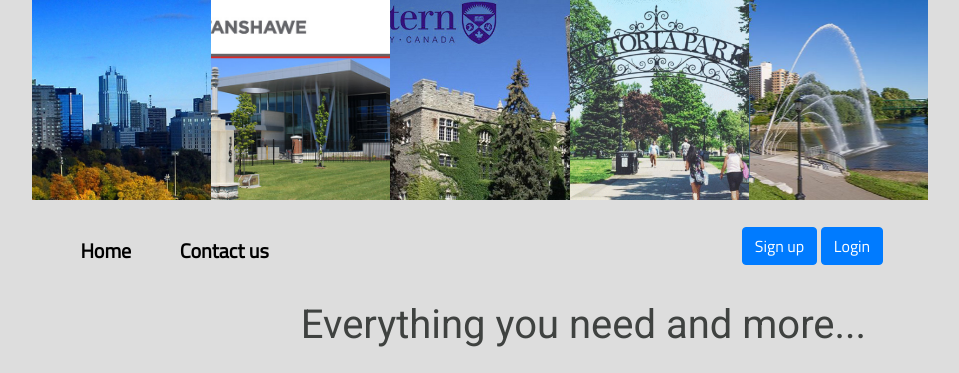
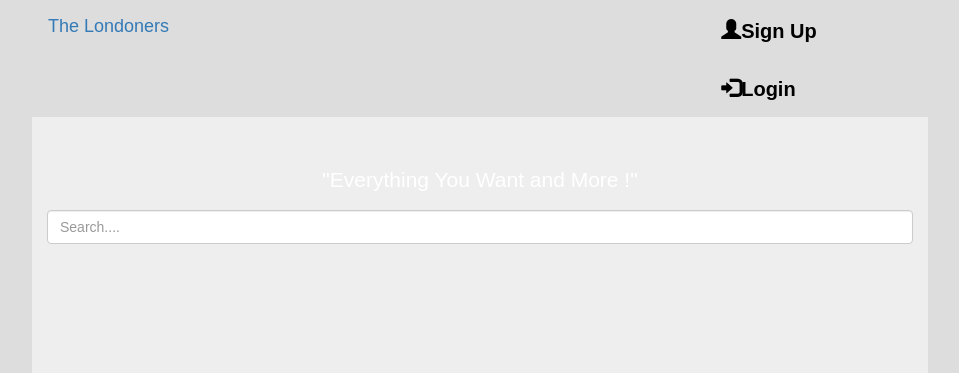
Before and after one commit to milanbhakta/Londoners-Forum, a PHP site: page /app/ in a window 1280 px wide. Shown: the top 373 px of the page, without its empty margins (96-1055 px from the left). Run offline with PHP 8.4, Linux system fonts and the light colour scheme; tables that the repository leaves empty hold one stand-in row (values such as "Sample post").

Commit message:
Chnages in the index file

```diff
--- a/index.php
+++ b/index.php
@@ -4,102 +4,102 @@
 <meta charset="utf-8">
 <meta name="viewport" content="width=device-width, initial-scale=1.0">
 <title>The londoners</title>
-<!--[if lt IE 9]>
-<script src="http://html5shiv.googlecode.com/svn/trunk/html5.js"></script>
-<![endif]-->
-<link rel="stylesheet" href="css/bootstrap.min.css">
-<link rel="stylesheet" type="text/css" href="index.css">
-<link href="https://fonts.googleapis.com/css?family=Roboto|Roboto+Condensed|Titillium+Web" rel="stylesheet">
+<meta charset="utf-8">
+  <meta name="viewport" content="width=device-width, initial-scale=1">
+   <!-- <link rel="stylesheet" href="css/bootstrap.min.css">
+    <script src="js/jquery.min.js"></script>
+    <script src="js/bootstrap.min.js"></script>-->
+    <link rel="stylesheet" href="https://maxcdn.bootstrapcdn.com/bootstrap/3.4.0/css/bootstrap.min.css">
+  <script src="js/jquery.min.js"></script>
+  <script src="js/bootstrap.min.js"></script>
+    <link rel = stylesheet href="index.css">
 </head>
 <body>
+<!--the first nav with login signup and logo-->
+<nav class ="navbar navbar-dark bg-dark" style="margin:0;">
+    <div class="navbar-header">
+      <a class="navbar-brand" href="#">The Londoners</a>
+    </div>
+    <div class="container-fluid">
+    <ul class="nav navbar-nav navbar-right">
 
-<div class="gallery-wrap">
-  <div  class="icons hover item-1"></div>
-  <div class="icons hover item-2"></div>
-  <div class="icons hover item-3"></div>
-  <div class="icons hover item-4"></div>
-  <div class="icons hover item-5"></div>
+            <li><a href = "register.php"><span class="glyphicon glyphicon-user"></span>Sign Up</a></li>
+            <li><a href="login.php"><span class="glyphicon glyphicon-log-in"></span>Login</a></li>
+
+    </ul>
+  </div>
+</nav>
+
+    <!--Search bar with picture and search bar-->
+<div id = "header" class = "jumbotron big-banner" style="height:350px;margin:0;">
+<div class = "container">
+     <p class = "text-center" style = 'color:white;'>"Everything You Want and More !"</p>
+   <input type = "text" placeholder = "Search...." id = "search" name = "search" class = "form-control">
 </div>
 
-<div class="login">
-		<!--<a href="login.html">Log in</a>-->
+</div>
 
-	<form method="post">
-        <input type="submit" name = "register" class= "btn btn-primary" value = "Sign up">
-        <input type="submit" name = "login" class= "btn btn-primary" value = "Login">
-    </form>
+    <!--the second and main nav-->
+     <nav class = "navbar navbar-inverse">
+    <div class="container-fluid">
 
-    <?php
-        if(isset($_POST['register'])){
-            header("location: register.php");
-        }
-
-    if(isset($_POST['login'])){
-            header("location: login.php");
-        }
-    ?>
-	</div>
-
-<nav>
-	<ul>
-		<li><a href="index.html">Home</a></li>
-		<li><a href="contact.html">Contact us</a></li>
-	</ul>
+    <ul class="nav navbar-nav">
+      <li class="active"><a href="#">Home</a></li>
+      <li><a href="#">About-Us</a></li>
+      <li><a href="#">Contact-Us</a></li>
+    </ul>
+  </div>
 </nav>
 
+<?php
 
-<section id="templates">
+    display_data();
 
-<h1>Everything you need and more...</h1>
+    function display_data(){
 
 
-<div class="templates_icons">
+	 $db = new mysqli('localhost','londoners','London123!','Londoners');
 
-    <div class="item"><img src="images/sub-category/news.jpg">
-	<div class="img-text"><a href="post_master.php">News</a></div>
-	</div>
 
-	<div class="item"><img src="images/sub-category/rent.png">
-	<div class="img-text"><a href="#">renting a house</a></div>
-	</div>
+	 $query = "select * from category_master;";
 
-	<div class="item"><img src="images/sub-category/job.png">
-	<div class="img-text"><a href="#">finding a job</a></div>
-	</div>
 
-	<div class="item"><img src="images/sub-category/car.png">
-	<div class="img-text"><a href="#">buying a car</a></div>
-	</div>
+	 if($db->query($query) == true){
 
-	<div class="item"><img src="images/sub-category/carpool.png">
-	<div class="img-text"><a href="#">looking for a ride</a></div>
-	</div>
+		$rs = $db->query($query);
+			if($rs->num_rows > 0){
+				$category = array();
+			   while($row = $rs->fetch_assoc()){
+				  array_push($category,$row);
+				  //print_r(category[0]);
+			   }
 
-	<div class="item"><img src="images/sub-category/chat.png">
-	<div class="img-text"><a href="#">Wanna chat?</a></div>
-	</div>
+			}else{
+				echo "No threads to display";
+				return;
 
-    </div>
+			};
 
-</section>
+		}else{
+			echo "Connection error";
+			exit;
+		}
+
+		$category_len = count($category);
+
+		for($i = 0; $i < $category_len; $i++){
+			echo "<div id = 'category".$i."' class = 'jumbotron'>";
+			echo "<b><a href = 'post_master.php'<p class = 'this'>".$category[$i]['name']."</p></a></b>";
+			echo "<p class = 'this'><b>Date posted: </b>".$category[$i]['created_datetime']."</p>";
+			echo "<p id = '".$i."' class = 'text-muted'>".$category[$i]['description']."</p>";
+			echo "</div>";
+		}
 
 
 
-	<footer id="footer" class="footer-info">
+	}
+?>
 
-
-			<p class="footer-links">
-				<a href="#">Home</a>
-				·
-				<a href="#">About</a>
-				·
-				<a href="mailto:webmaster@example.com">Email</a>
-				·
-				<a href="tel:555-555-5555">Call us</a>
-			</p>
-
-			<p class="footer-company-name"> &copy; 2018</p>
-	</footer>
 
 
 </body>
```
